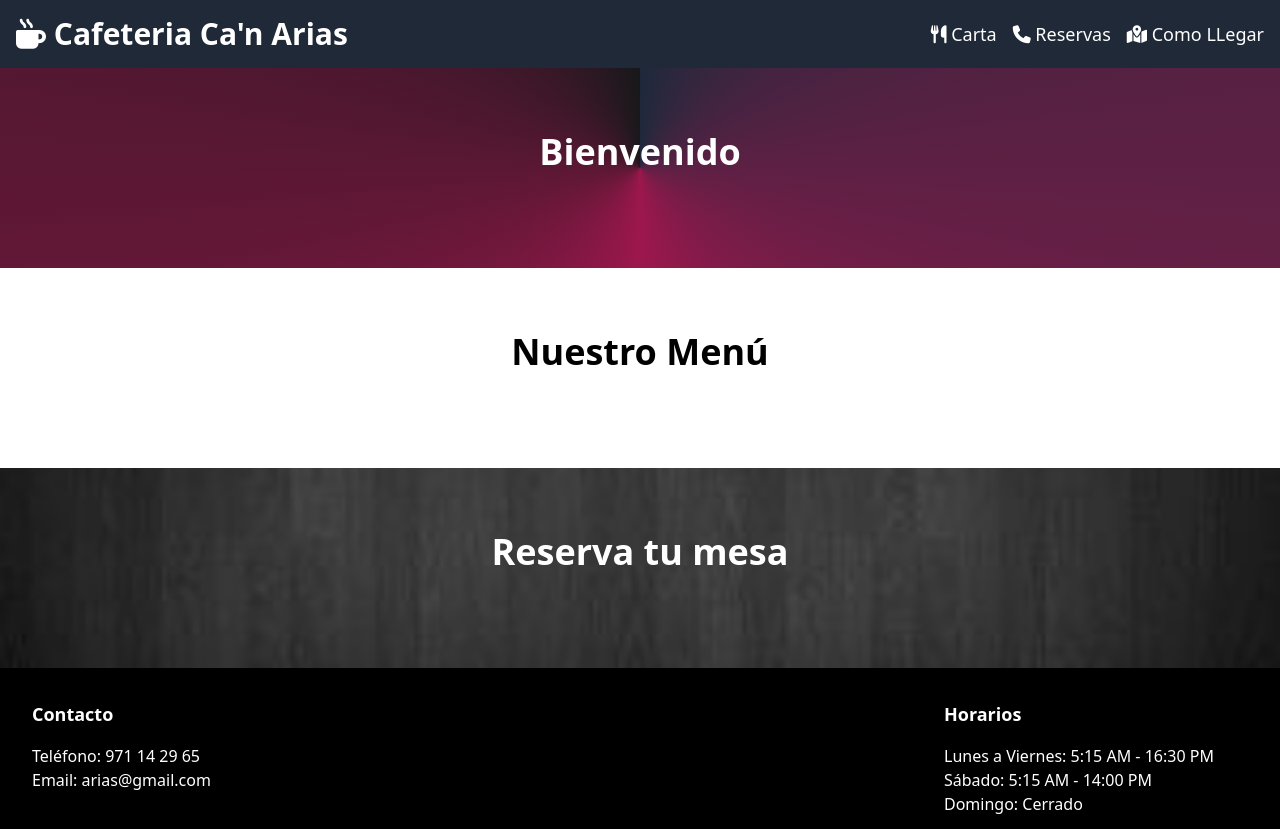
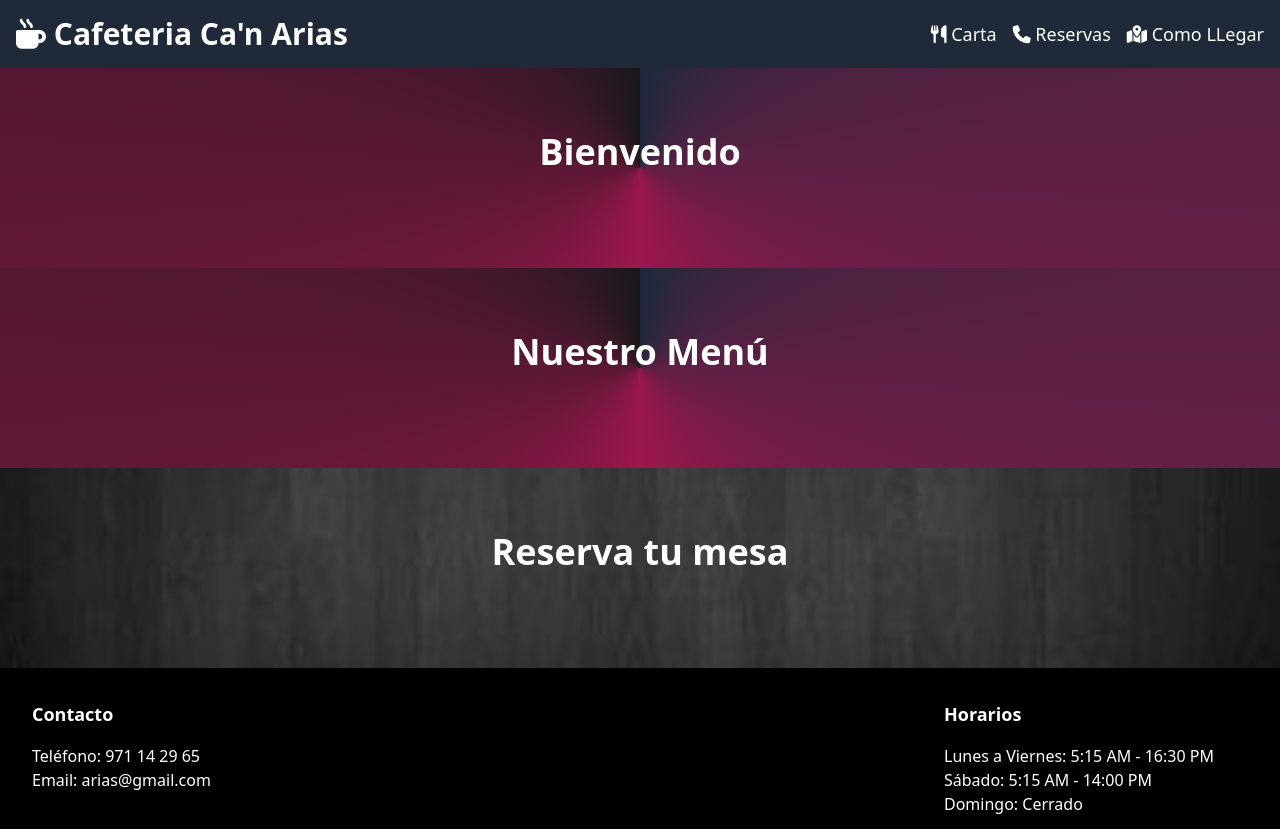
Before and after one commit to JoanLlompart/Practica-Restaurant, a website: page src/proba2.html in a window 1280 px wide. Drawn offline with nearby package versions, Linux system fonts and the light colour scheme.

Commit message:
Proba de gradient text transparent

```diff
--- a/src/css/proba2.css
+++ b/src/css/proba2.css
@@ -24,6 +24,33 @@ footer {
     text-shadow: 0 0 5px rgb(30, 41, 59), 0 0 10px rgb(157, 23, 77), 0 0 15px rgb(24, 24, 27);
 }
 
+.bg-gradient-conic {
+    /* Aplica el gradiente conic al fondo */
+    background-image: conic-gradient(rgb(30, 41, 59), rgb(157, 23, 77), rgb(24, 24, 27));
+}
+
+.gradient-text {
+    /* Crea un efecto de gradiente al texto utilizando una superposición y máscara */
+    position: relative;
+    z-index: 1;
+    color: white; /* Establece el color del texto */
+}
+
+.gradient-text::before {
+    content: attr(data-text);
+    position: absolute;
+    top: 0;
+    left: 0;
+    width: 100%;
+    height: 100%;
+    z-index: -1;
+    background-image: conic-gradient(rgb(30, 41, 59), rgb(157, 23, 77), rgb(24, 24, 27));
+    -webkit-background-clip: text;
+    background-clip: text;
+    color: transparent;
+}
+
+
 #seccionReservas,
 #seccionInicio,
 #seccionMenu {
--- a/src/proba2.html
+++ b/src/proba2.html
@@ -61,7 +61,7 @@
         </div>
     </div>
 
-    <!-- Menú -->
+    <!-- Menú
 
     <div id="menu" class="py-16 px-4 bg-white cursor-pointer" onclick="toggleSection('menu')" conic-gradient(rgb(30, 41, 59), rgb(157, 23, 77), rgb(24, 24, 27))>
         <h2 class="text-4xl font-bold text-center mb-8">Nuestro Menú</h2>
@@ -69,6 +69,14 @@
             <p>Información adicional sobre la sección de menú.</p>
         </div>
     </div>
+-->
+<div id="menu" class="py-16 px-4 bg-gradient-conic bg-white cursor-pointer">
+    <h2 class="text-4xl font-bold text-center mb-8 gradient-text">Nuestro Menú</h2>
+    <div id="seccionMenu" style="display: none;">
+        <p>Información adicional sobre la sección de menú.</p>
+    </div>
+</div>
+
 
     <!-- Reservas -->
     <div id="reservas" class="py-16 px-4 bg-gray-100 cursor-pointer" onclick="toggleSection('reservas')">
```
